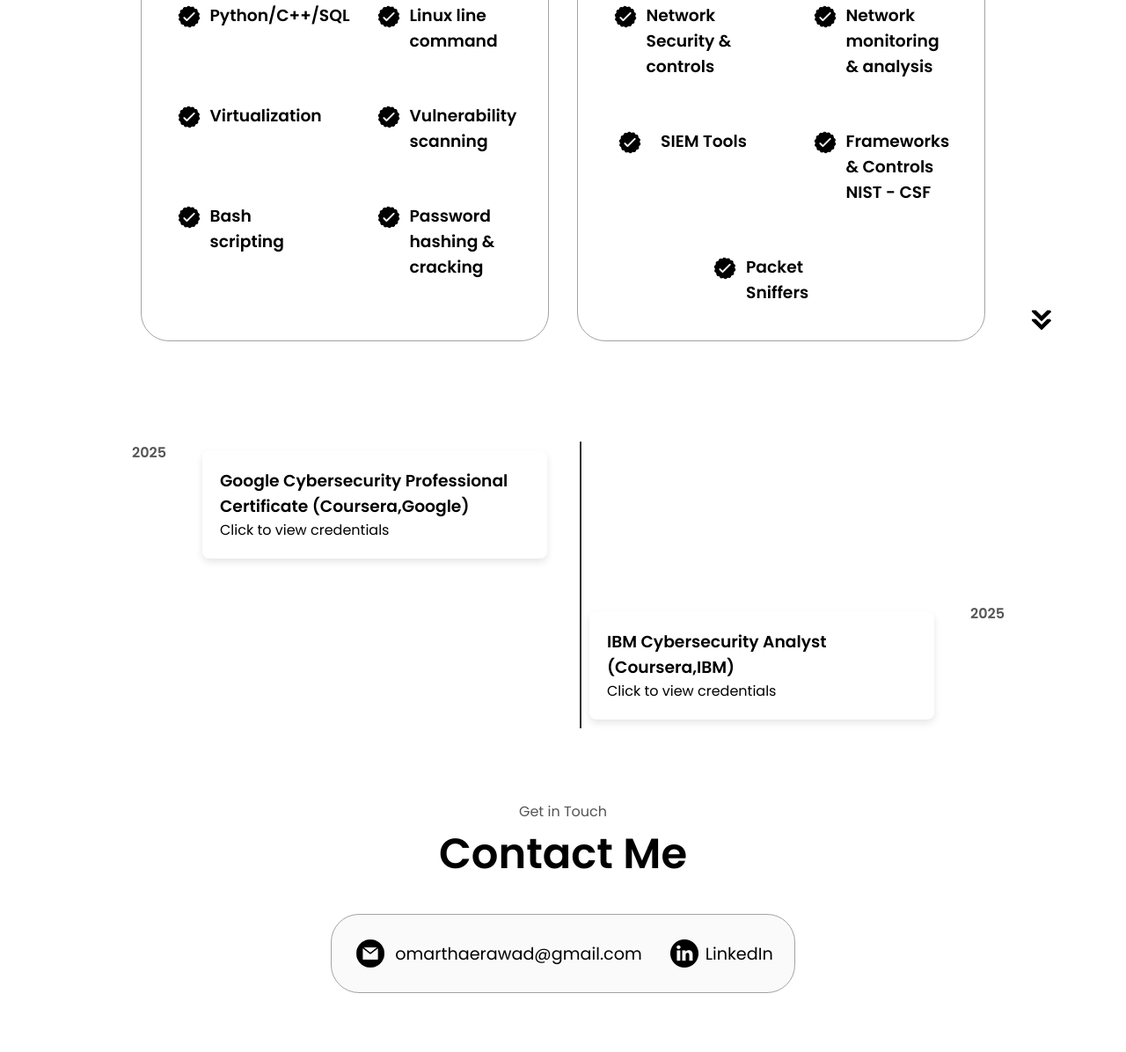
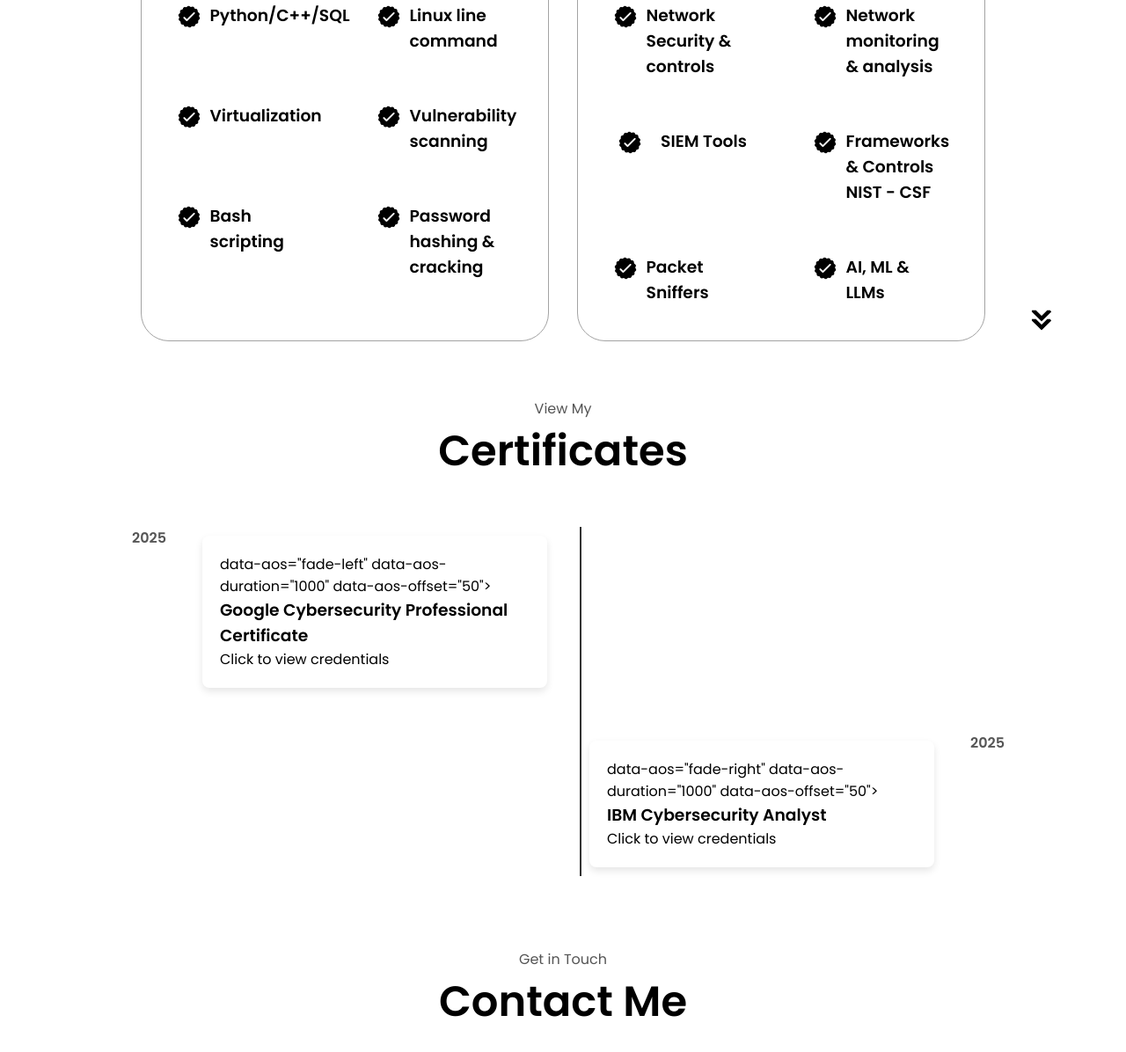
Before and after one commit to OmarThaerAwad/omar-awad-portfolio, a plain HTML site: page index.html in a window 1280 px wide. Shown: the part 1958-3154 px from the top of the page at 88% size. Drawn offline with Linux system fonts and the light colour scheme.

Commit message:
Update index.html

```diff
--- a/index.html
+++ b/index.html
@@ -191,6 +191,13 @@
                 <p></p>
               </div>
             </article>
+            <article>
+              <img src="./assets/checkmark.png" alt="Skills icon" class="icon" />
+              <div>
+                <h3>AI, ML & LLMs</h3>
+                <p></p>
+              </div>
+            </article>
 
           </div>
         </div>
@@ -199,11 +206,13 @@
     <img src="./assets/arrow.png" alt="Arrow icon" class="icon arrow" onclick="location.href='./#projects'" />
   </section>
   <section id="certificates">
+   <p class="section__text__p1">View My</p>
+   <h1 class="title">Certificates</h1>
     <div class="timeline">
       <div class="timeline-item left">
-        <div class="certificate" class="card left-card" data-aos="fade-left" data-aos-duration="1000"
+        <div class="certificate" class="card left-card" ... > data-aos="fade-left" data-aos-duration="1000"
           data-aos-offset="50">
-          <h3>Google Cybersecurity Professional Certificate (Coursera,Google)</h3>
+          <h3>Google Cybersecurity Professional Certificate</h3>
           <a href="https://www.coursera.org/account/accomplishments/professional-cert/32EWM94ZY0AJ" target="_blank" class="cert-link-text">
             Click to view credentials
           </a>
@@ -214,9 +223,9 @@
         <span class="year" data-aos="fade-left" data-aos-duration="1000" data-aos-offset="50">2025</span>
       </div>
        <div class="timeline-item right">
-        <div class="certificate" class="card left-card" data-aos="fade-right" data-aos-duration="1000"
+        <div class="certificate" class="card left-card" ... > data-aos="fade-right" data-aos-duration="1000"
           data-aos-offset="50">
-          <h3>IBM Cybersecurity Analyst (Coursera,IBM) </h3>
+          <h3>IBM Cybersecurity Analyst</h3>
           <a href="https://www.coursera.org/account/accomplishments/professional-cert/S7PQJQG6S458" target="_blank" class="cert-link-text">
             Click to view credentials
           </a>
```
